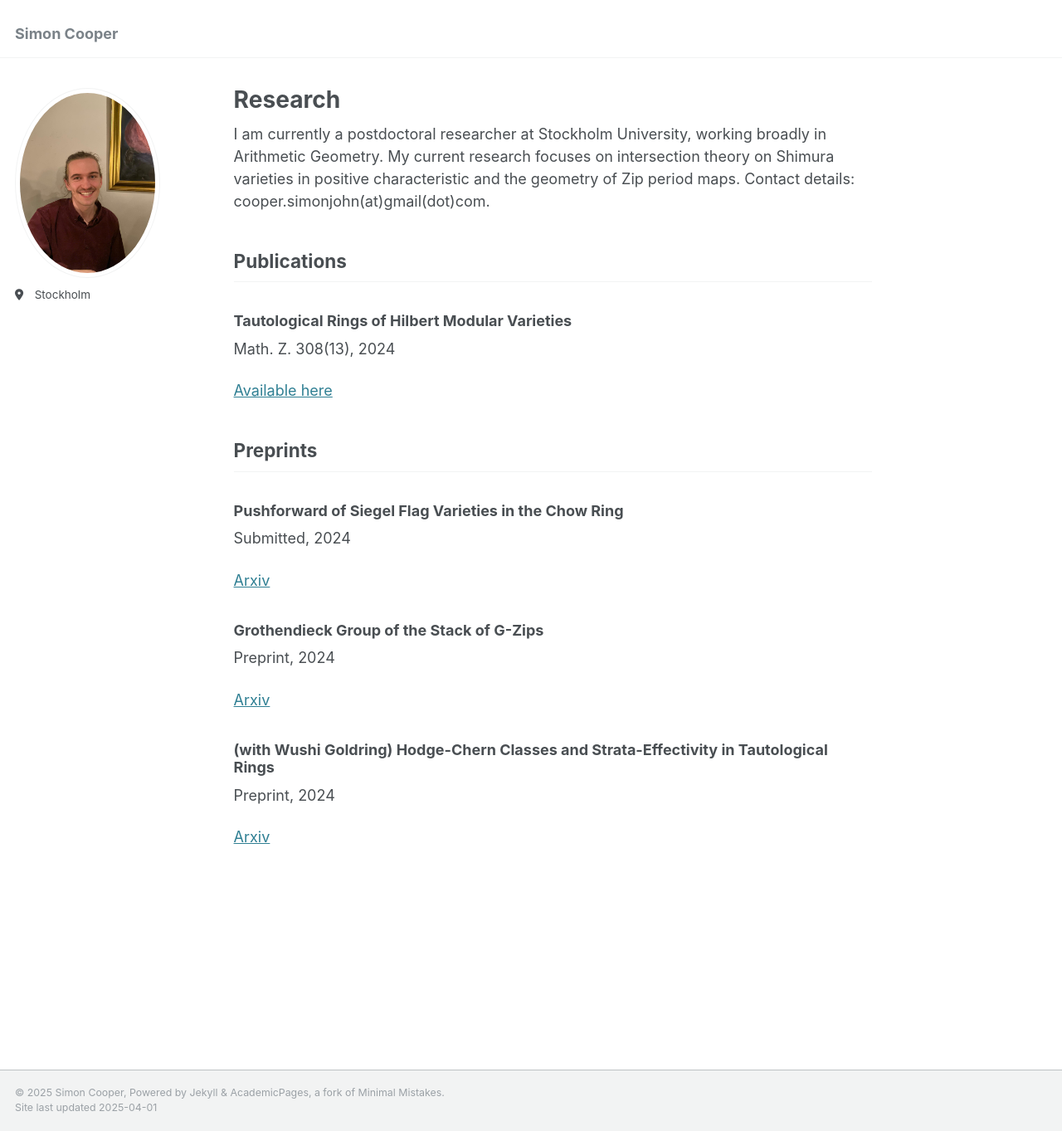
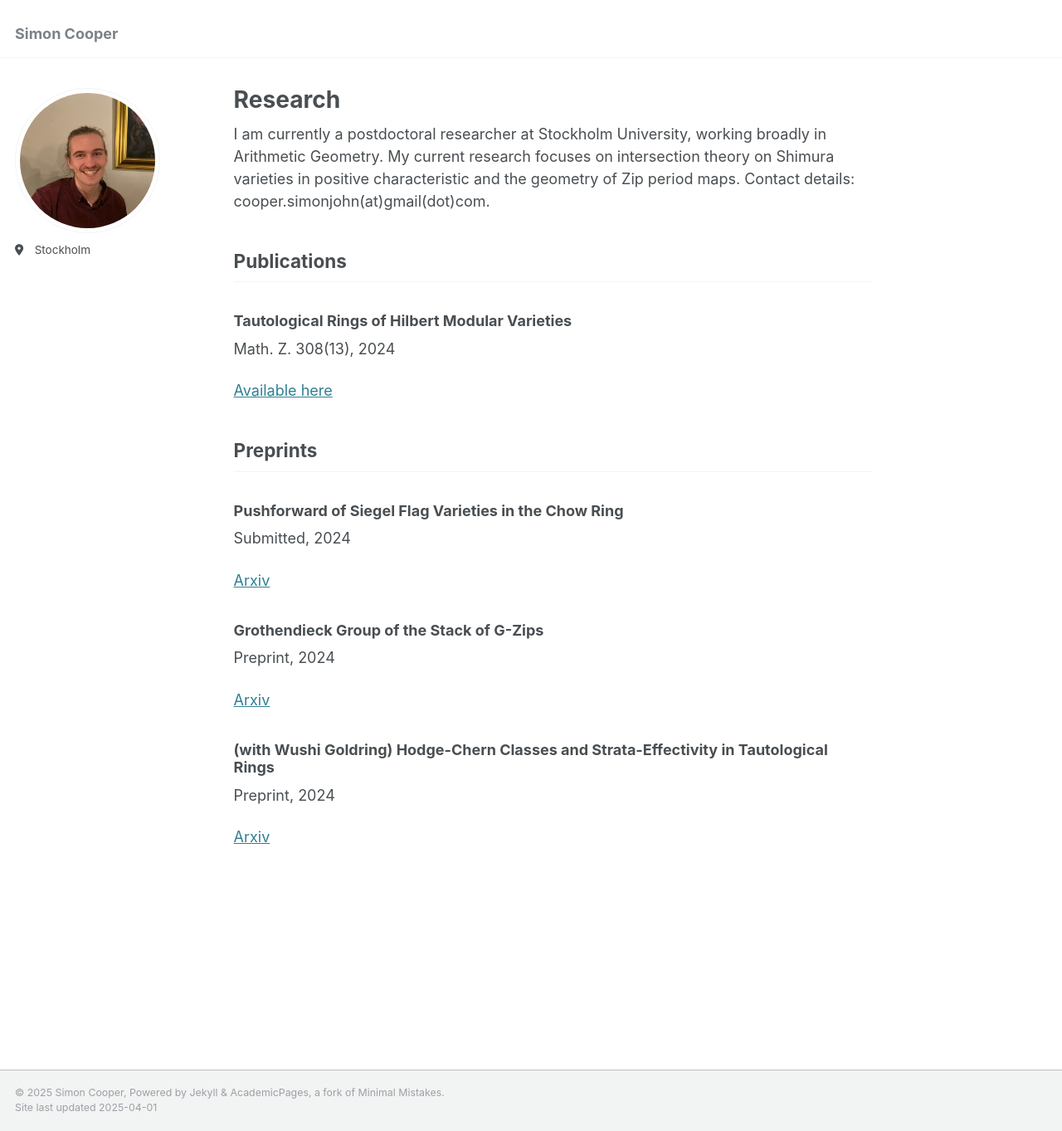
Before and after one commit to s-j-cooper/s-j-cooper.github.io, a Jekyll site: the page built from _pages/about.md, in a window 1280 px wide and 1363 px high. Shown: the whole window at 83% size. Built offline with Jekyll 4.4.1, drawn with Linux system fonts in a browser that asks for light colours.

Commit message:
Update _config.yml

```diff
--- a/_config.yml
+++ b/_config.yml
@@ -21,7 +21,7 @@ repository               : "s-j-cooper.github.io"
 #               Additional customization can be done by editing /_includes/author-profile.html
 author:
   # Biographic information
-  avatar           :  "websitepicture.jpg"
+  avatar           :  "websitepicture2.jpg"
   name             : # "Simon Cooper"
   pronouns         : # example: "she/her"
   bio              : # "Postdoc in Mathematics"
```
